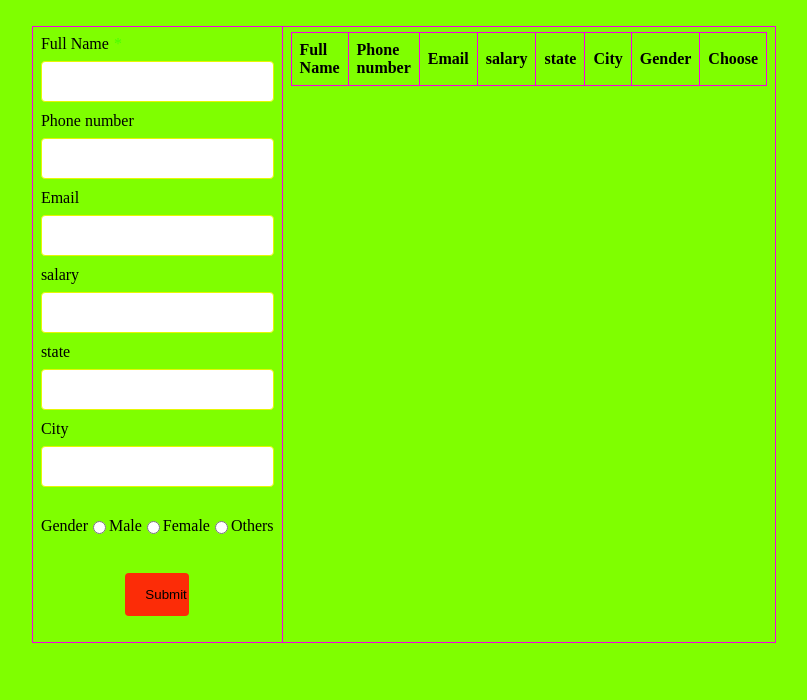
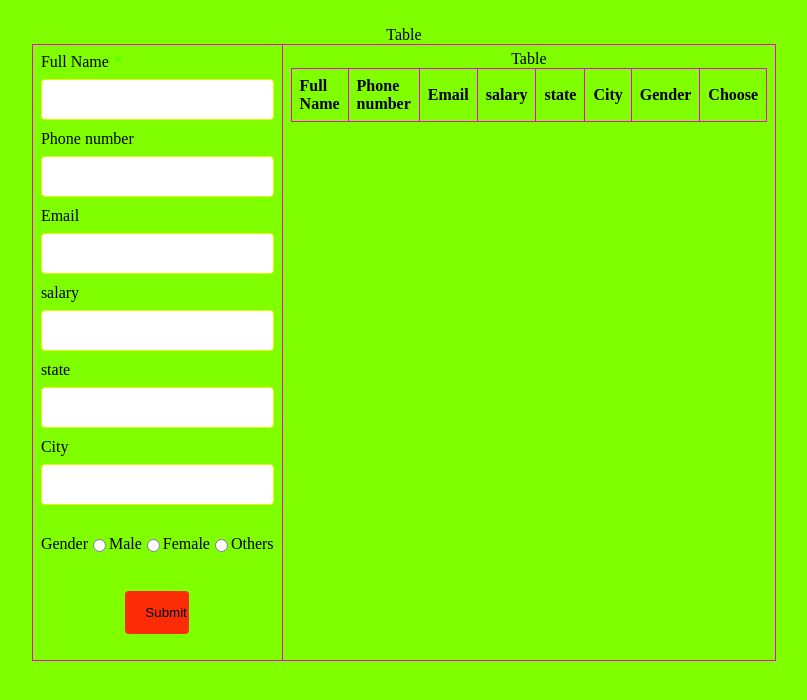
Before and after one commit to mithup15/mithup-, a plain HTML site: page TASK4/task4.html in a window 1280 px wide. Shown: the whole page, without its empty margins (236-1043 px from the left). Drawn offline with Linux system fonts and the light colour scheme.

Commit message:
Update task4.html

```diff
--- a/TASK4/task4.html
+++ b/TASK4/task4.html
@@ -16,6 +16,7 @@
 
          <a href="../Desktop/forms.html"></a>
         <table class="reg">
+            <caption>Table</caption>
             <tr>
                 <td>
 
@@ -60,6 +61,8 @@
                 </td>
                 <td>
                     <table class="list" id="empdetails">
+                    <caption>Table</caption>
+
                         <thead>
                             <tr>
                                 <th>Full Name</th>
```
